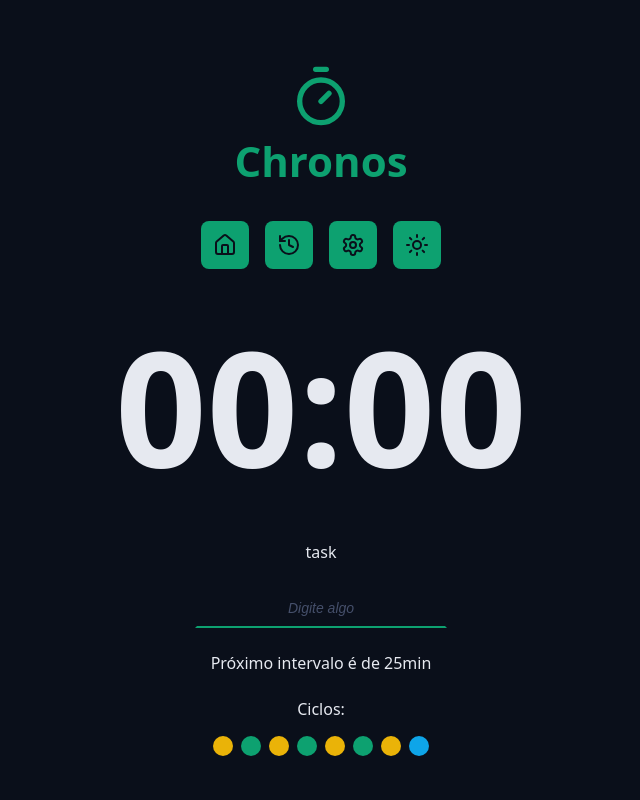
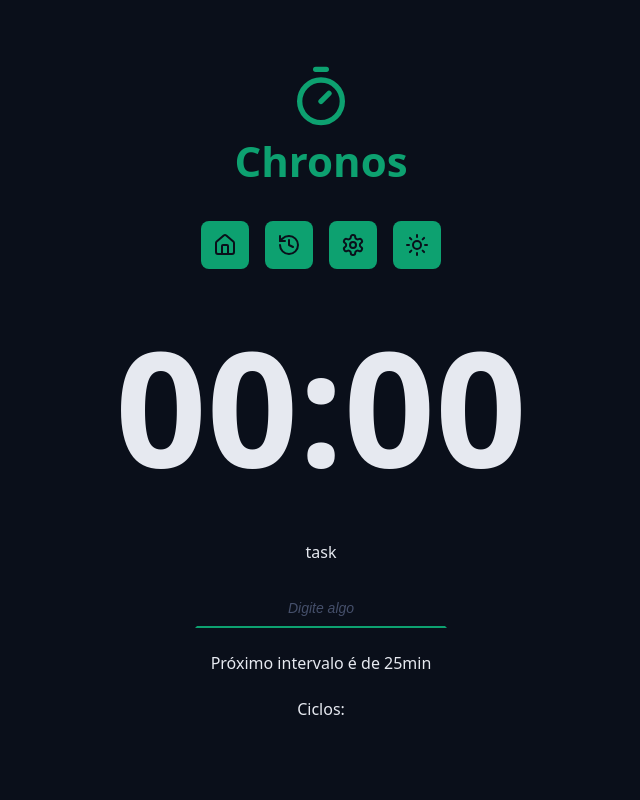
Before and after one commit to PauloAdson/chronos-pomodoro, a React (Vite) app: page / in a window 1280 px wide. Shown: the top 800 px of the page, without its empty margins (319-959 px from the left). Built offline with nearby package versions, Linux system fonts and the light colour scheme.

Commit message:
arrumando os nomes das propriedades e iniciando a lógica dos ciclos

```diff
--- a/src/components/Cycles/Cycles.tsx
+++ b/src/components/Cycles/Cycles.tsx
@@ -1,24 +1,37 @@
+import { useTaskContext } from '../../contexts/TaskContext/useTaskContex';
+import { getNextCycle } from '../../utils/getNextCycle';
+import { getNextCycleType } from '../../utils/getNextCycleType';
 import styles from './styles.module.css';
 
-// type CyclesProps = {
-//   children: React.ReactNode;
-// };
+export function Cycles() {
+  const { state } = useTaskContext();
 
-export const Cycles = () => {
+  const cycleStep = Array.from({ length: state.currentCycle });
+
+  const cycleDescriptionMap = {
+    workTime: 'foco',
+    shortBreakTime: 'decanso curto',
+    longBreakTime: 'descanso longo',
+  };
+
   return (
     <div className={styles.cycles}>
       <span>Ciclos:</span>
 
       <div className={styles.cycleDots}>
-        <span className={`${styles.cycleDot} ${styles.workTime}`}></span>
-        <span className={`${styles.cycleDot} ${styles.shortBreakTime}`}></span>
-        <span className={`${styles.cycleDot} ${styles.workTime}`}></span>
-        <span className={`${styles.cycleDot} ${styles.shortBreakTime}`}></span>
-        <span className={`${styles.cycleDot} ${styles.workTime}`}></span>
-        <span className={`${styles.cycleDot} ${styles.shortBreakTime}`}></span>
-        <span className={`${styles.cycleDot} ${styles.workTime}`}></span>
-        <span className={`${styles.cycleDot} ${styles.longBreakTime}`}></span>
+        {cycleStep.map((_, index) => {
+          const nextCycle = getNextCycle(index);
+          const nextCycleType = getNextCycleType(nextCycle);
+          return (
+            <span
+              key={nextCycle}
+              className={`${styles.cycleDot} ${styles[nextCycleType]}`}
+              aria-label={`Indicador de ciclo de ${cycleDescriptionMap[nextCycleType]}`}
+              title={`Indicador de ciclo de ${cycleDescriptionMap[nextCycleType]}`}
+            ></span>
+          );
+        })}
       </div>
     </div>
   );
-};
+}
--- a/src/contexts/TaskContext/initialTaskState.ts
+++ b/src/contexts/TaskContext/initialTaskState.ts
@@ -4,10 +4,10 @@
   tasks: [],
   secondsRemaining: 0,
   formattedSecondsRemaining: '00:00',
-  acctiveTask: null,
+  activeTask: null,
   currentCycle: 0,
   config: {
-    worktime: 25,
+    workTime: 25,
     shortBreakTime: 5,
     longBreakTime: 15,
   },
--- a/src/models/TaskStateModel.ts
+++ b/src/models/TaskStateModel.ts
@@ -4,10 +4,10 @@
   tasks: TaskModel[];
   secondsRemaining: number;
   formattedSecondsRemaining: string;
-  acctiveTask: TaskModel | null;
+  activeTask: TaskModel | null;
   currentCycle: number;
   config: {
-    worktime: number;
+    workTime: number;
     shortBreakTime: number;
     longBreakTime: number;
   };
--- a/src/utils/getNextCycleType.ts
+++ b/src/utils/getNextCycleType.ts
@@ -4,5 +4,5 @@
   if (currentCycle % 8 === 0) return 'longBreakTime';
   if (currentCycle % 2 === 0) return 'shortBreakTime';
   // O que não for 'longBreakTime', 'shortBreakTime', retorna 'worktime'
-  return 'worktime';
+  return 'workTime';
 }
```
